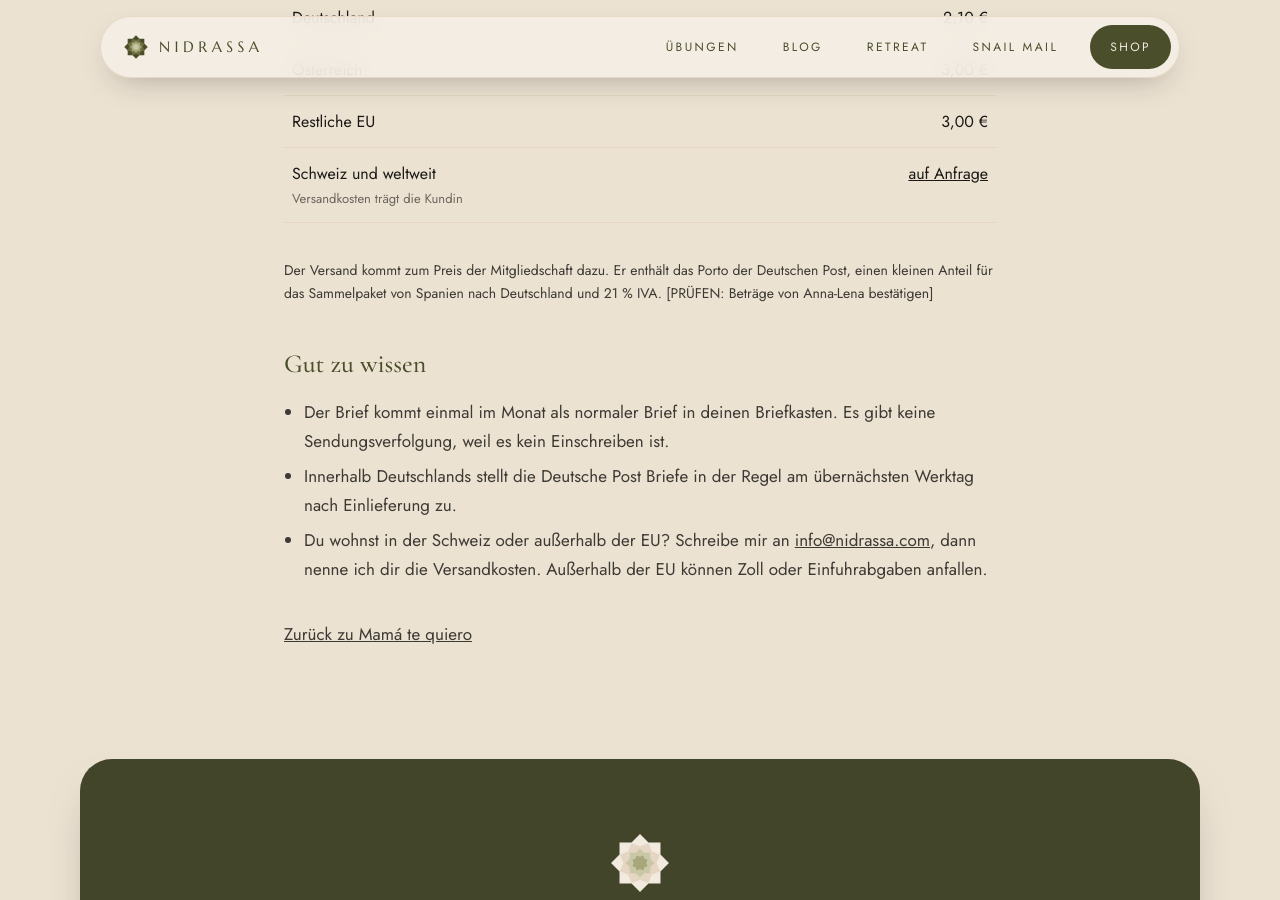
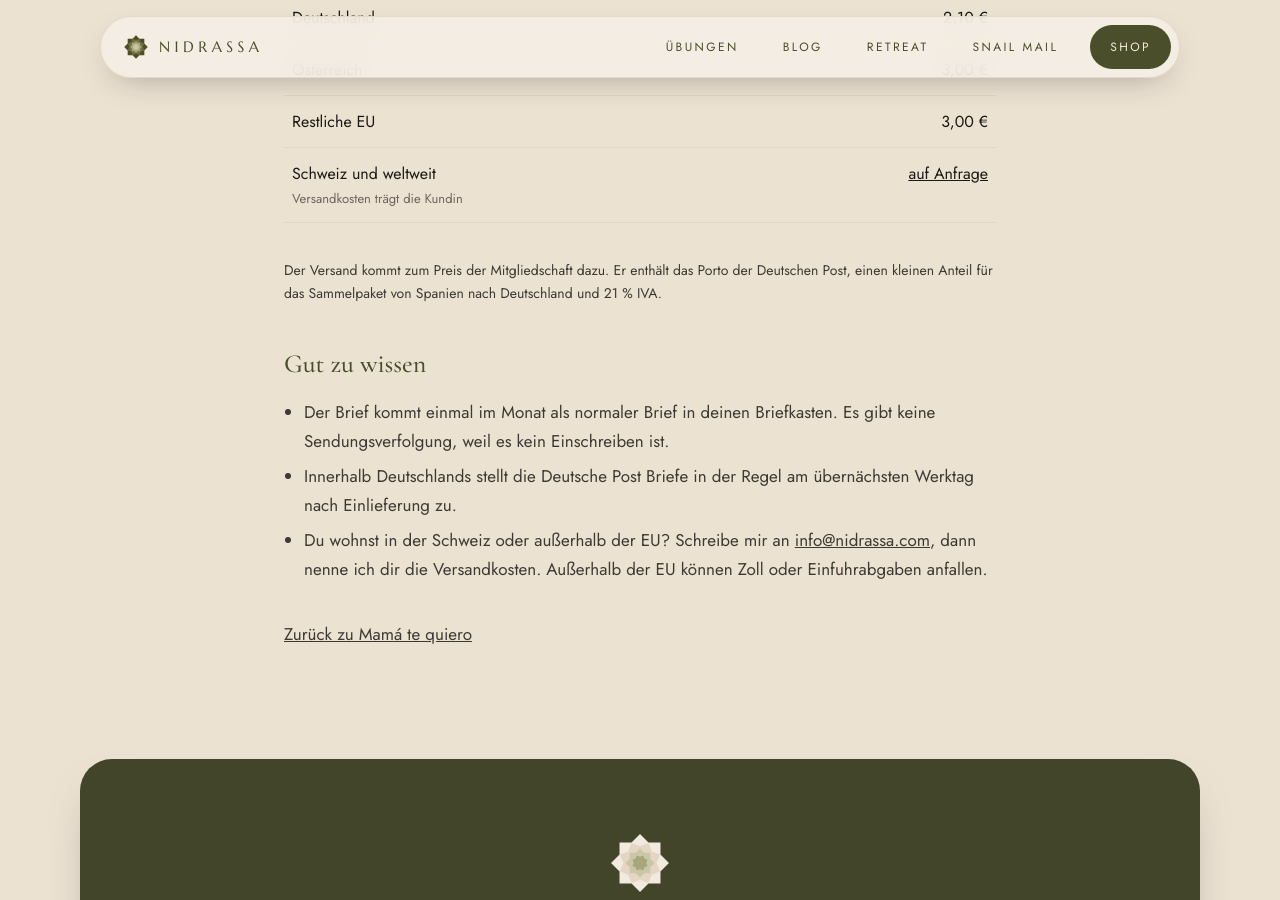
Before and after one commit to Alephantom/nidrassa, a Jekyll site: the page built from versand.html, in a window 1280 px wide and 900 px high, scrolled down 512 px. Built offline with Jekyll 4.4.1, drawn with Linux system fonts in a browser that asks for light colours.

Commit message:
Versand: Beträge bestätigt (Anna-Lena 28.10.)

```diff
--- a/versand.html
+++ b/versand.html
@@ -30,7 +30,7 @@ permalink: /versand/
         <tr><td>Schweiz und weltweit<small>Versandkosten trägt die Kundin</small></td><td><a href="mailto:info@nidrassa.com">auf Anfrage</a></td></tr>
       </tbody>
     </table>
-    <p class="legal-date">Der Versand kommt zum Preis der Mitgliedschaft dazu. Er enthält das Porto der Deutschen Post, einen kleinen Anteil für das Sammelpaket von Spanien nach Deutschland und 21&nbsp;% IVA. [PRÜFEN: Beträge von Anna-Lena bestätigen]</p>
+    <p class="legal-date">Der Versand kommt zum Preis der Mitgliedschaft dazu. Er enthält das Porto der Deutschen Post, einen kleinen Anteil für das Sammelpaket von Spanien nach Deutschland und 21&nbsp;% IVA.</p>
 
     <h2>Gut zu wissen</h2>
     <ul class="ship-notes">
```
